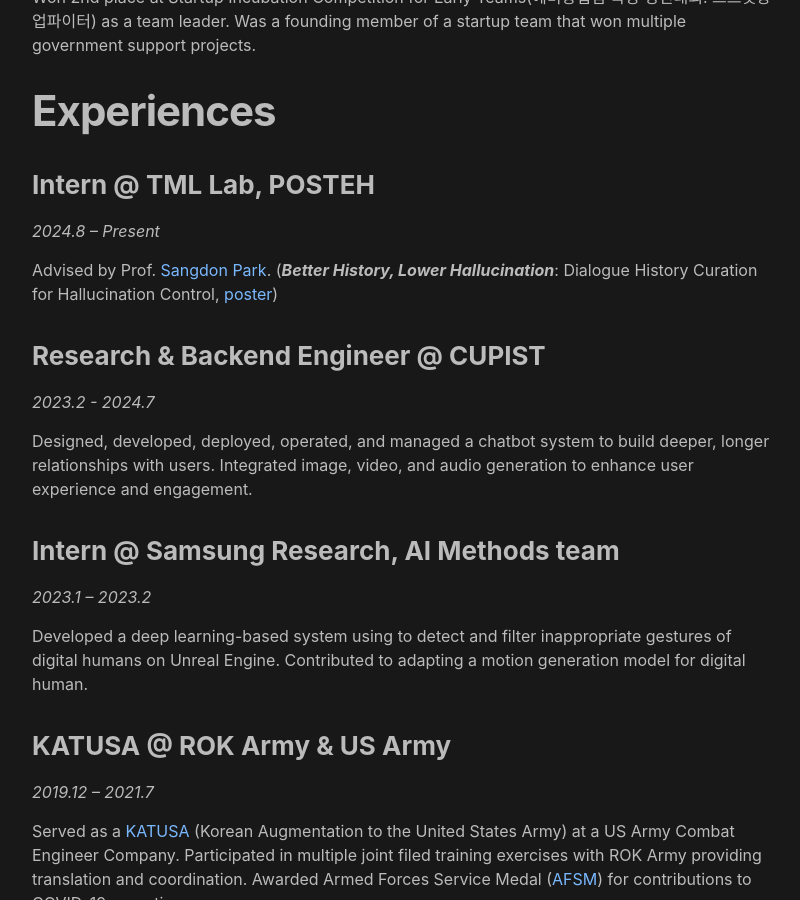
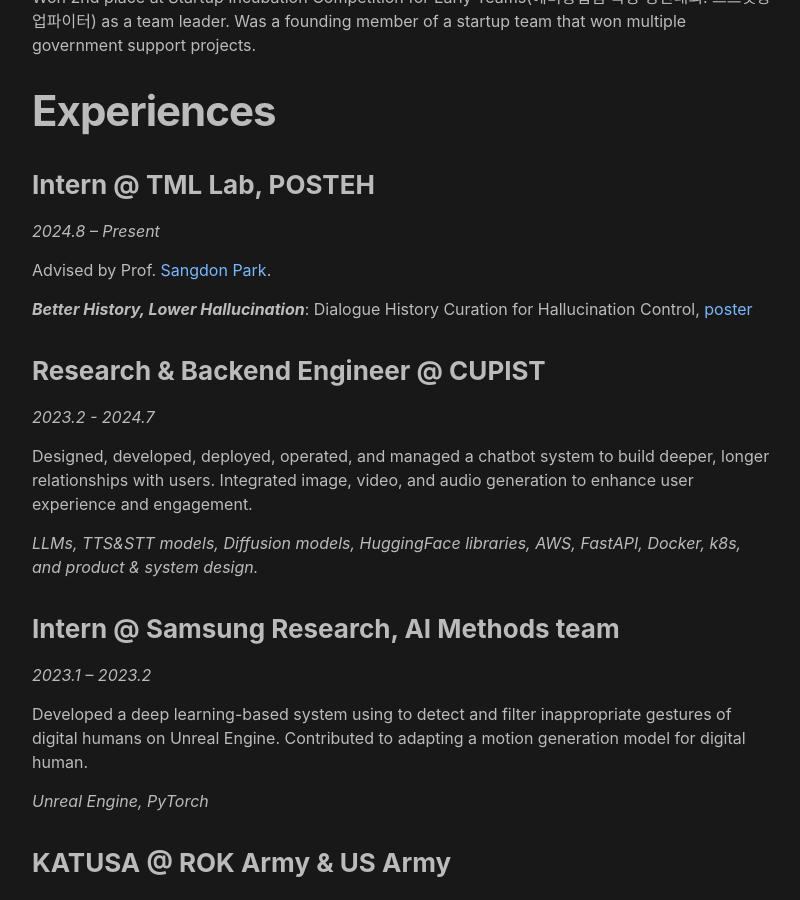
Before and after one commit to bigmbigk/bigmbigk.github.io, a Jekyll site: the page built from about.md, in a window 1280 px wide and 900 px high, scrolled down 615 px. Shown: the whole window, without its empty margins (238-1038 px from the left). Built offline with Jekyll 4.4.1, drawn with Linux system fonts in a browser that asks for light colours.

Commit message:
add sepecific experiences

```diff
--- a/about.md
+++ b/about.md
@@ -17,17 +17,23 @@ Won 2nd place at Startup Incubation Competition for Early Teams(예비창업팀
 ### **Intern @ TML Lab, POSTEH**
 *2024.8 – Present*
 
-Advised by Prof. [Sangdon Park][sangdon-park]. (***Better History, Lower Hallucination***: Dialogue History Curation for Hallucination Control, [poster](assets/pdf/better_history_lower_hallucination_poster.pdf))
+Advised by Prof. [Sangdon Park][sangdon-park].
+
+***Better History, Lower Hallucination***: Dialogue History Curation for Hallucination Control, [poster](assets/pdf/better_history_lower_hallucination_poster.pdf)
 
 ### **Research & Backend Engineer @ CUPIST**
 *2023.2 - 2024.7*
 
 Designed, developed, deployed, operated, and managed a chatbot system to build deeper, longer relationships with users. Integrated image, video, and audio generation to enhance user experience and engagement.
 
+*LLMs, TTS&STT models, Diffusion models, HuggingFace libraries, AWS, FastAPI, Docker, k8s, and product & system design.*
+
 ### **Intern @ Samsung Research, AI Methods team**
 *2023.1 – 2023.2*
 
 Developed a deep learning-based system using to detect and filter inappropriate gestures of digital humans on Unreal Engine. Contributed to adapting a motion generation model for digital human.
+
+*Unreal Engine, PyTorch*
 
 ### **KATUSA @ ROK Army & US Army**
 *2019.12 – 2021.7*
```
